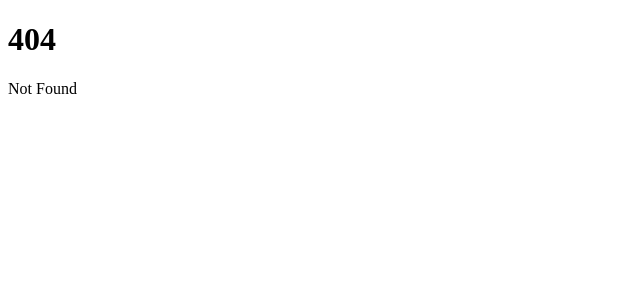
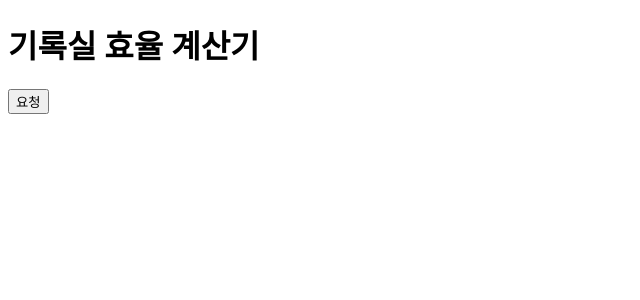
Before and after one commit to PlantJelly/dnfspear, a SvelteKit app: page /archive-calculator in a window 1280 px wide. Before the commit this address had no page. Shown: the top 300 px of the page, without its empty margins (0-640 px from the left). Built offline with nearby package versions, Linux system fonts and the light colour scheme.

Commit message:
메인화면 수정 / test폴더 명 archive-calculator로 변경 / doomorcle-week 폴더 추가

```diff
--- a/src/routes/+page.svelte
+++ b/src/routes/+page.svelte
@@ -1,2 +1,3 @@
-<h1>Welcome to SvelteKit</h1>
-<p>Visit <a href="https://svelte.dev/docs/kit">svelte.dev/docs/kit</a> to read the documentation</p>
+<h1>DNF Spear</h1>
+<a href="/archive-calculator">기록실 효율 계산기</a>
+<a href="/doomoracle-week">주간 종말의 계시</a>
--- a/src/routes/test/+page.svelte
+++ b/src/routes/archive-calculator/+page.svelte
@@ -7,7 +7,7 @@
   async function fetchTest() {
     errorMsg = '';
     try {
-      const res = await fetch(`/test`);
+      const res = await fetch(`/archive-calculator`);
       if (!res.ok) {
         errorMsg = await res.text();
         apiResult = null;
@@ -21,10 +21,10 @@
   }
 </script>
 
-<h1>테스트 페이지</h1>
-<p>아래 버튼을 누르면 서버에서 api 값을 받아옵니다.</p>
+<h1>기록실 효율 계산기</h1>
 
 <button on:click={fetchTest}>요청</button>
+<br>
 
 {#if apiResult !== null}
   <p>{apiResult}</p>
--- a/src/routes/test/+server.js
+++ b/src/routes/archive-calculator/+server.js
@@ -28,7 +28,7 @@ const equipmentInf = {
 };
 
 /** @type {import('./$types').RequestHandler} */
-export async function GET({ url }) {
+export async function GET({ req }) {
     let valueToggle = "힘의 정수"; // 힘의 정수로 판단할지, 종말의 계시로 판단할지 토글용
     let itemResult = await auctionAverage(itemIdJson); // 무색큐브조각, 황금큐브조각, 힘의정수1개상자 가격 객체
     let itemApoResult = await apoResult(itemIdApoJson); // 종말의 계시 1개 가격 계산
--- /dev/null
+++ b/src/routes/doomoracle-week/+page.svelte
@@ -0,0 +1 @@
+<h1>주간 종말의 계시</h1>
--- /dev/null
+++ b/src/routes/doomoracle-week/+server.js
@@ -0,0 +1,2 @@
+import { error } from "@sveltejs/kit";
+import { env } from "$env/dynamic/private";
```
